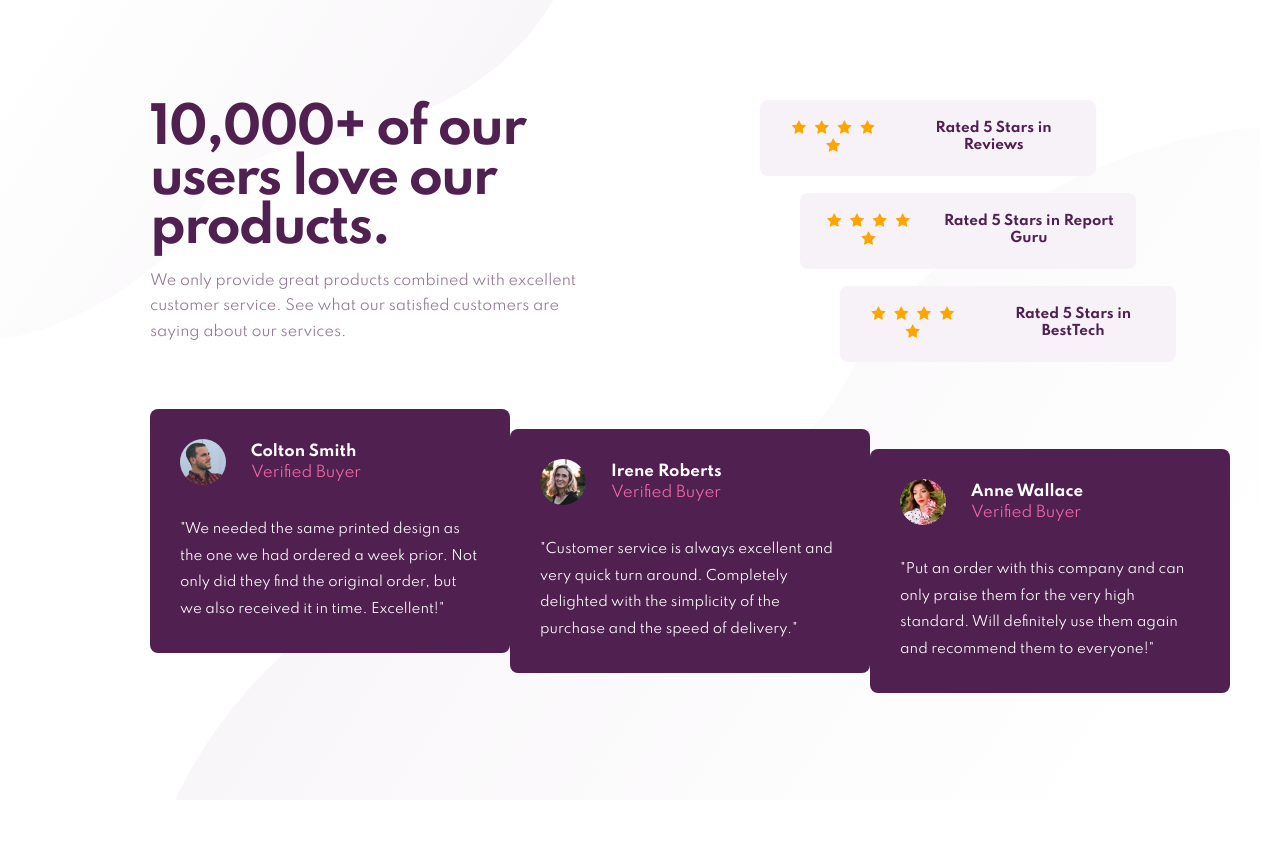
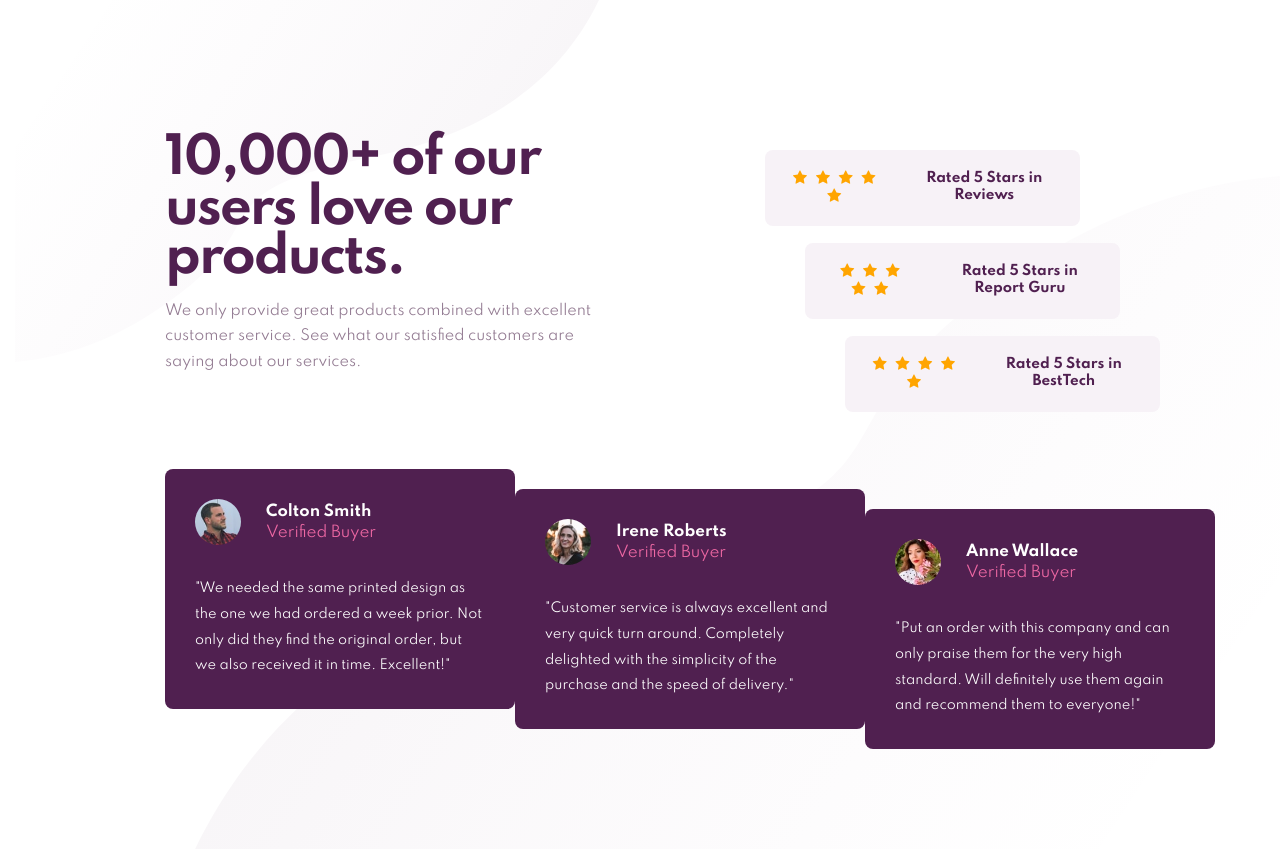
Before and after one commit to jojomanurung/SocialProofSection, a plain HTML site: page index.html in a window 1280 px wide. Before the commit the page ends 800 px from the top, so only its background shows below. Drawn offline with Linux system fonts and the light colour scheme.

Commit message:
fixing some padding

```diff
--- a/styles.css
+++ b/styles.css
@@ -134,11 +134,11 @@ figure > img {
   body {
     background-image: url(./images/bg-pattern-top-desktop.svg),
       url(./images/bg-pattern-bottom-desktop.svg);
-    background-position: top -20px left -20px, bottom right 20px;
+    background-position: top left 15px, bottom right;
   }
 
   .hero {
-    padding: 100px 150px 0 150px;
+    padding: 130px 165px 0 165px;
   }
 
   .container {
@@ -161,6 +161,10 @@ figure > img {
     text-align: left;
   }
 
+  .right-helper {
+    padding-top: 20px;
+  }
+
   .review {
     margin: 0 0 17px 0;
     display: inline-flex;
@@ -168,15 +172,15 @@ figure > img {
   }
 
   .review-1 {
-    margin-left: 110px;
+    margin-left: 100px;
   }
 
   .review-2 {
-    margin-left: 150px;
+    margin-left: 140px;
   }
 
   .review-3 {
-    margin-left: 190px;
+    margin-left: 180px;
   }
 
   .stars {
@@ -186,26 +190,26 @@ figure > img {
   }
 
   .content {
-    padding: 0 0 90px 0;
+    padding: 0 0 83px 0;
   }
 
   .buyer-helper {
-    width: 360px;
+    width: 350px;
   }
 
   .comment {
-    font-size: 0.89em;
+    font-size: 0.86em;
   }
 
   .buyer-1 {
-    margin-top: 30px;
+    margin-top: 40px;
   }
 
   .buyer-2 {
-    margin-top: 50px;
+    margin-top: 60px;
   }
 
   .buyer-3 {
-    margin-top: 70px;
+    margin-top: 80px;
   }
 }
```
